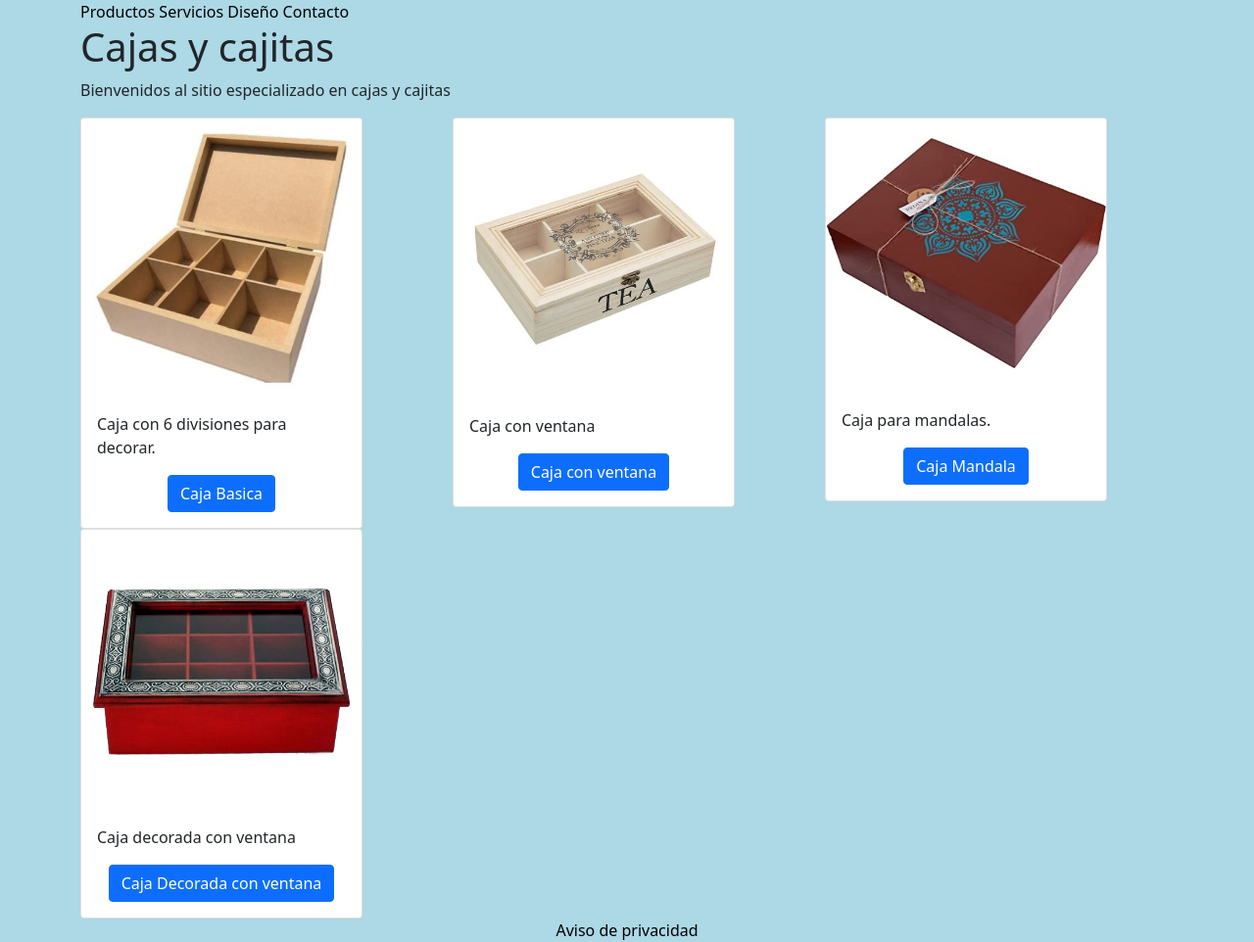
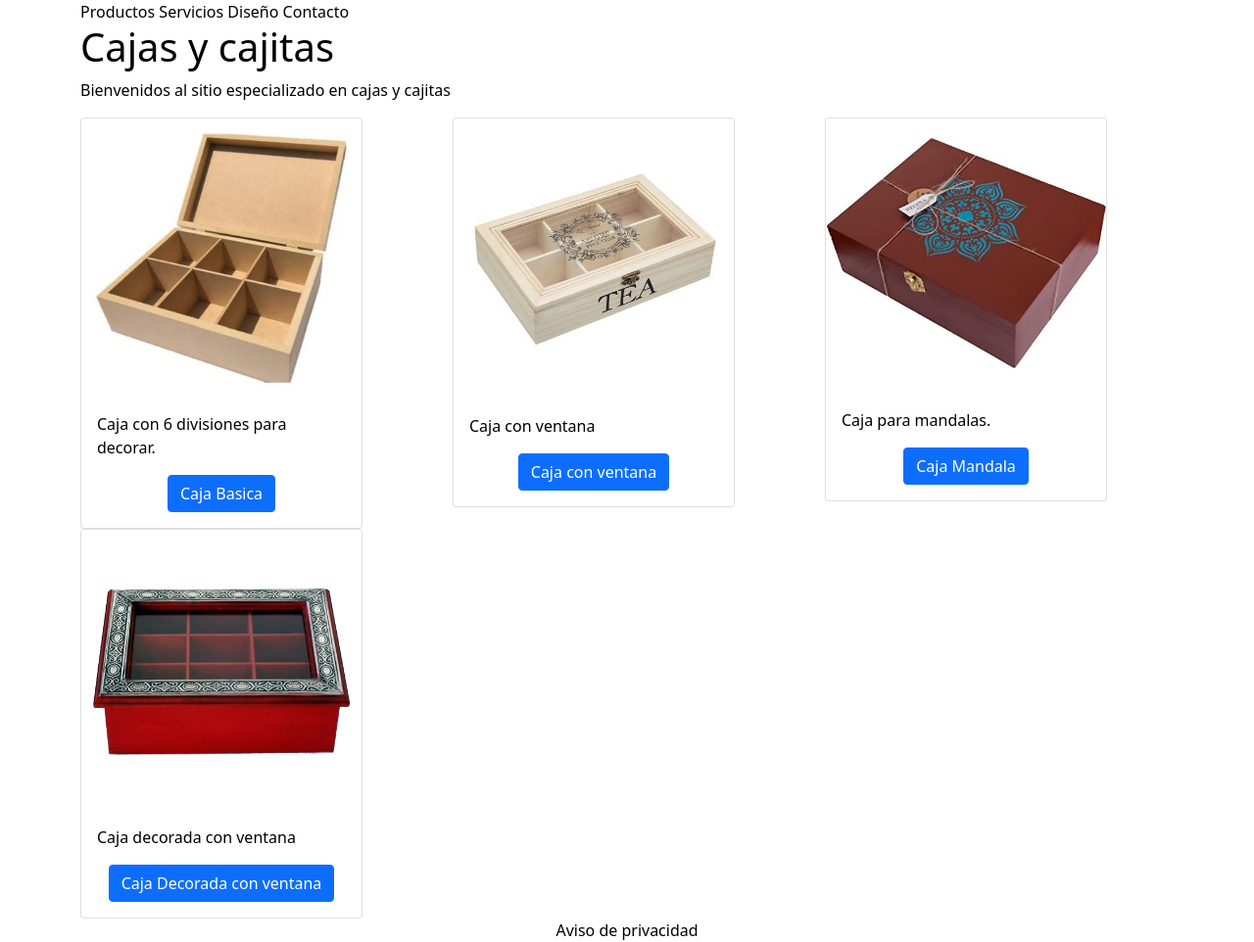
Before and after one commit to FelixPadillaS/desafioClase1213, a plain HTML site: page index.html in a window 1280 px wide. Shown: the whole page at 98% size. Drawn offline with nearby package versions, Linux system fonts and the light colour scheme.

Commit message:
Add files via upload

```diff
--- a/css/estilo.css
+++ b/css/estilo.css
@@ -1,26 +1,35 @@
-/* Prueba de funcionamiento de sass*/
+/* Uso de extend y mixins  */
+/* variables */
+/* Ejemplos usando Mixin */
+#titulo {
+  text-align: left;
+  color: black; }
+
 body {
-  background-color: lightblue;
-  text-align: center; }
+  background-color: white;
+  text-align: center;
+  color: black; }
+
+p, #navmenu, #footercenter, #parrafo, #carouselitem {
+  text-align: left;
+  color: black; }
 
 a {
   color: black;
   text-decoration: none; }
 
 #navmenu {
-  text-align: left; }
+  text-align: left;
+  color: black; }
 
 #footercenter {
-  text-align: center; }
+  text-align: center;
+  color: black; }
 
 #parrafo {
-  /*background-color: rgb(255, 255, 255);  */
   text-align: justify;
   height: 400px;
   overflow: auto; }
 
 #carouselitem {
   text-align: center; }
-
-p {
-  text-align: left; }
```
